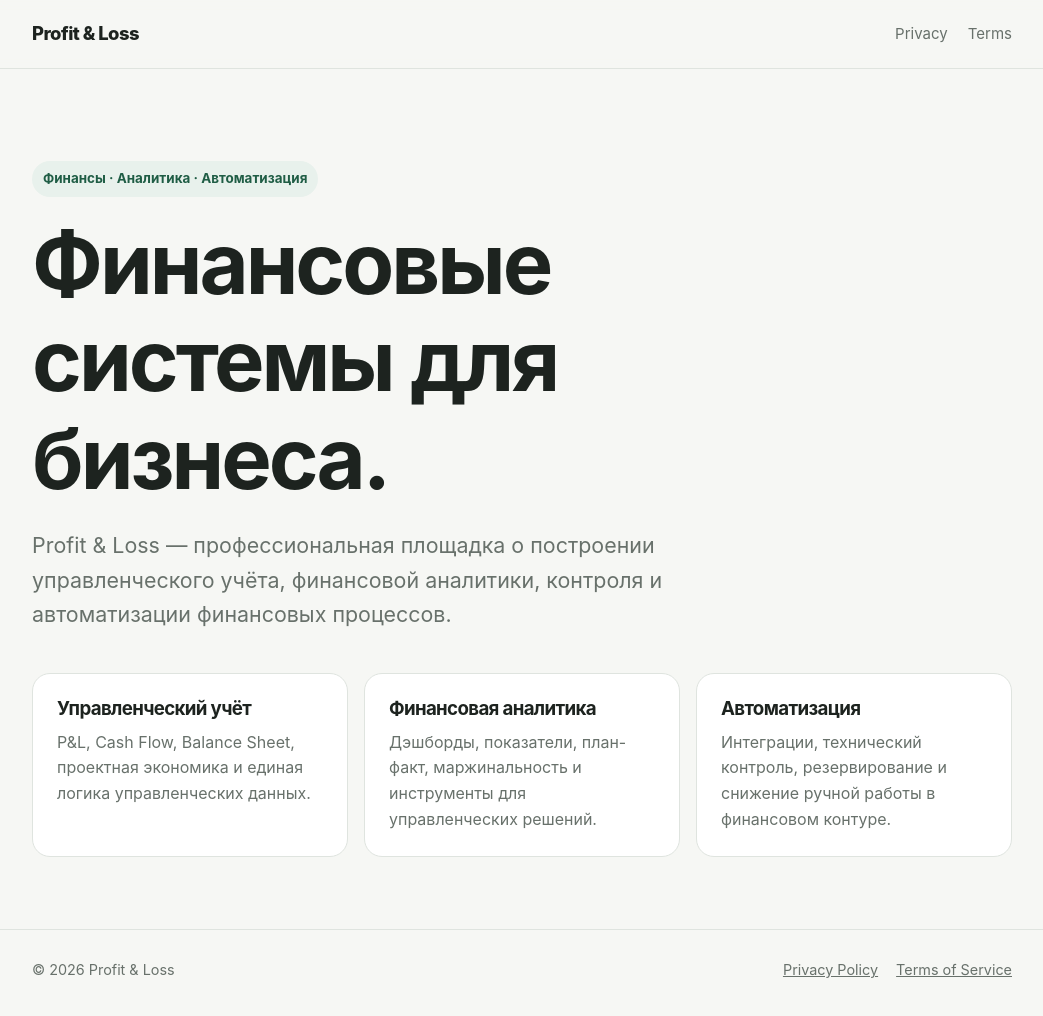
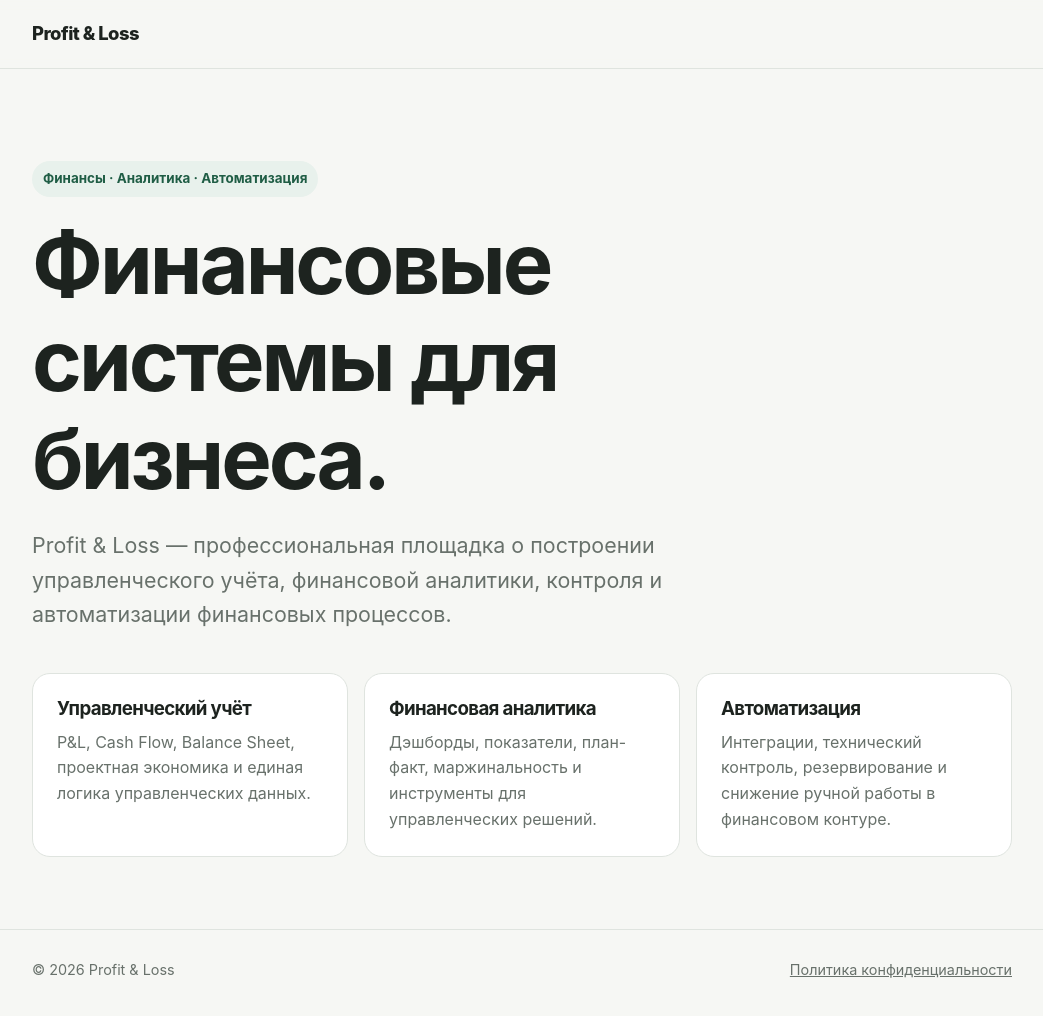
Before and after one commit to aleksejfeoktistov-cpu/profitandloss-site, a plain HTML site: page index.html in a window 1280 px wide. Shown: the whole page, without its empty margins (118-1161 px from the left). Drawn offline with Linux system fonts and the light colour scheme.

Commit message:
Simplify homepage navigation while retaining OAuth privacy link

```diff
--- a/index.html
+++ b/index.html
@@ -12,10 +12,6 @@
     <div class="wrap">
       <nav>
         <a class="brand" href="/">Profit &amp; Loss</a>
-        <div class="navlinks">
-          <a href="/privacy/">Privacy</a>
-          <a href="/terms/">Terms</a>
-        </div>
       </nav>
     </div>
   </header>
@@ -47,8 +43,7 @@
     <div class="wrap footer-row">
       <div>© 2026 Profit &amp; Loss</div>
       <div class="footer-links">
-        <a href="/privacy/">Privacy Policy</a>
-        <a href="/terms/">Terms of Service</a>
+        <a href="/privacy/">Политика конфиденциальности</a>
       </div>
     </div>
   </footer>
```
